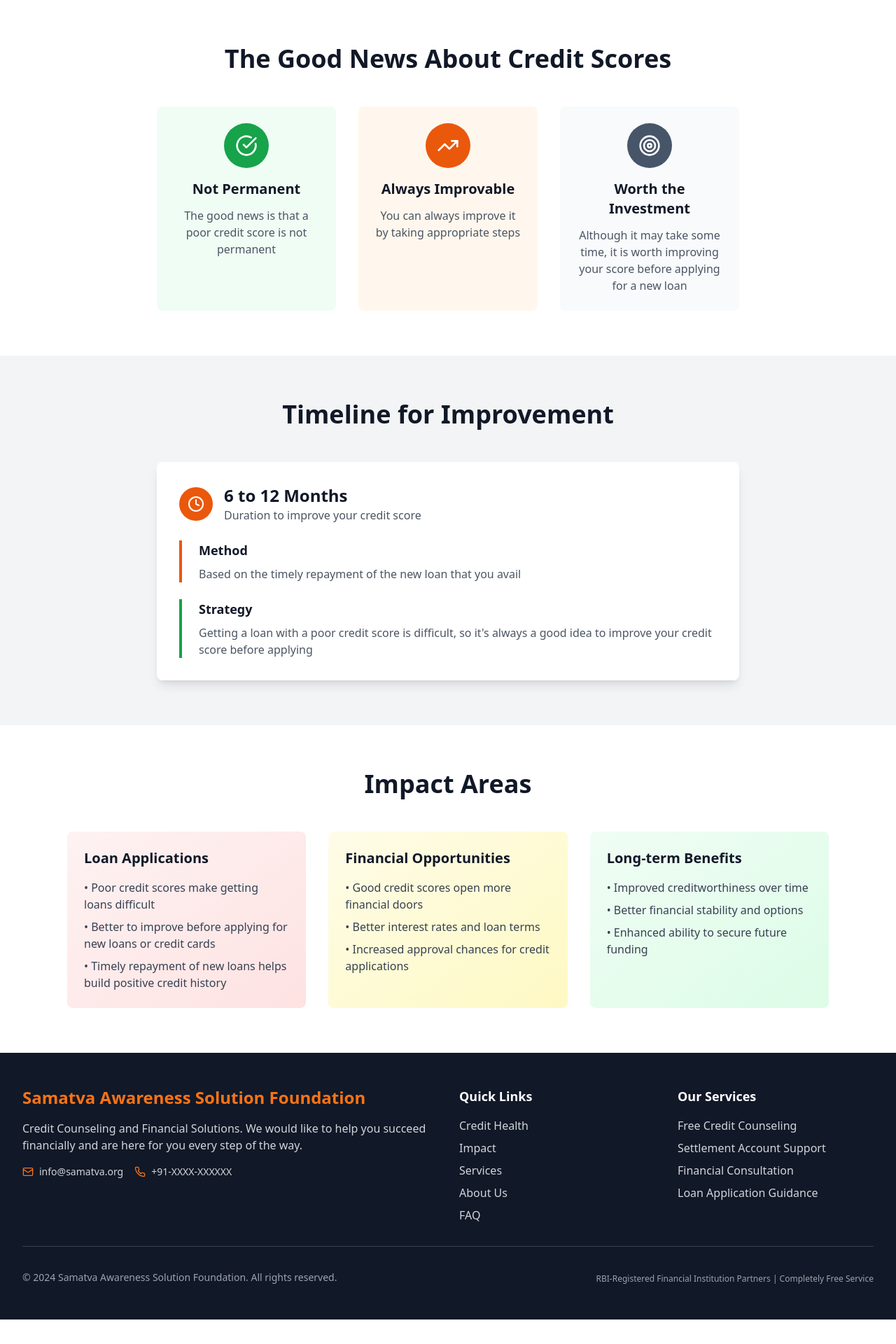
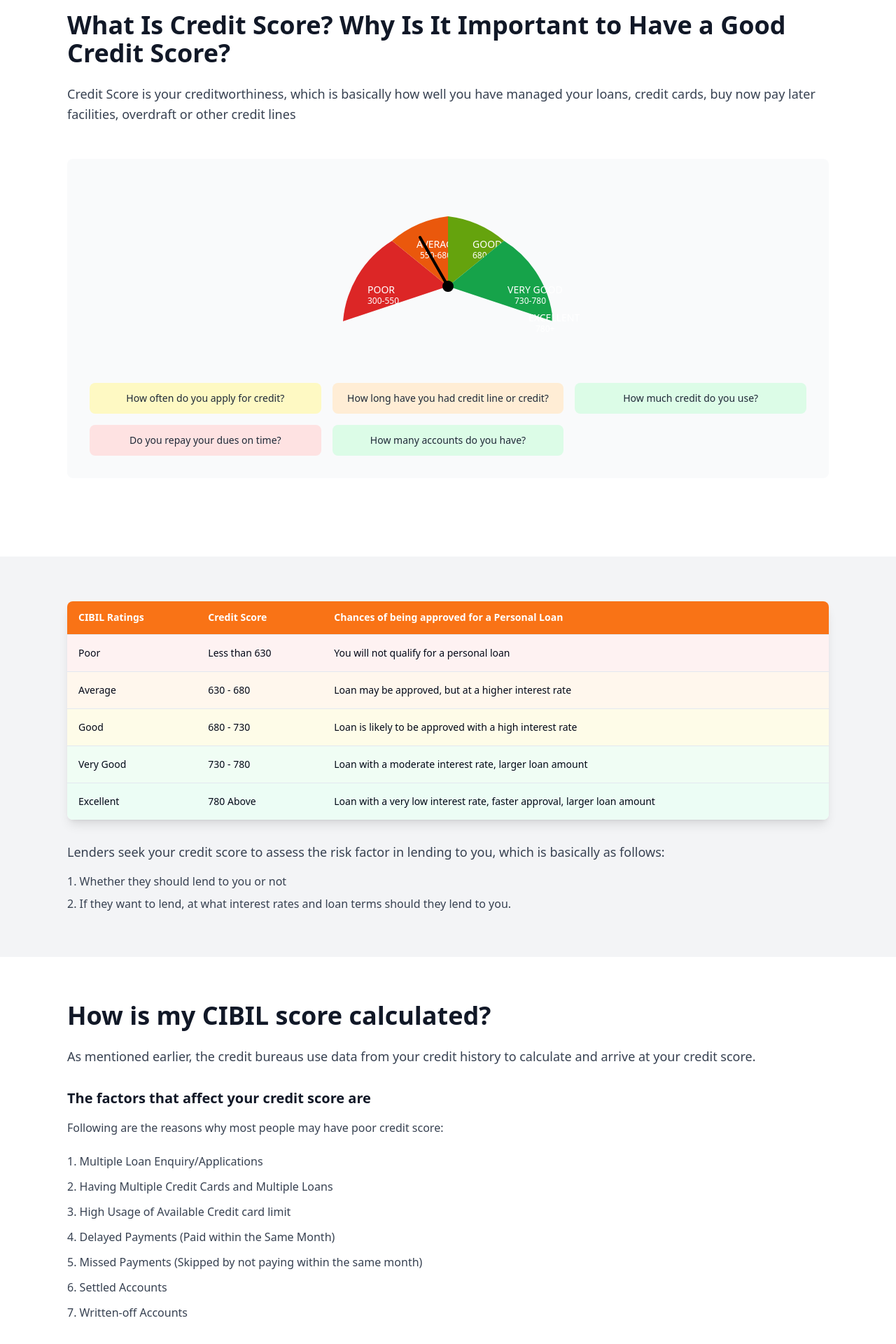
Before and after one commit to GreeseGilbertVijay/soiltecwebsite, a React (Vite) app: page /credit-health in a window 1280 px wide. Shown: the part 340-2260 px from the top of the page at 70% size. Before the commit the page ends 2225 px from the top, so only its background shows below. Built offline with nearby package versions, Linux system fonts and the light colour scheme.

Commit message:
feat: Implement Credit Health page
Created the Credit Health page using the provided content and design, including a credit score indicator, CIBIL ratings table, and maintenance tips.

```diff
--- a/src/pages/CreditHealth.tsx
+++ b/src/pages/CreditHealth.tsx
@@ -2,6 +2,14 @@
 import Navbar from '@/components/Navbar';
 import Footer from '@/components/Footer';
 import { TrendingUp, Clock, Target, CheckCircle } from 'lucide-react';
+import {
+  Table,
+  TableBody,
+  TableCell,
+  TableHead,
+  TableHeader,
+  TableRow,
+} from "@/components/ui/table";
 
 const CreditHealth = () => {
   return (
@@ -12,11 +20,229 @@ const CreditHealth = () => {
       <section className="bg-gradient-to-br from-slate-900 to-slate-700 text-white py-16">
         <div className="max-w-4xl mx-auto text-center px-4 sm:px-6 lg:px-8">
           <h1 className="text-4xl md:text-5xl font-bold mb-6">
-            Understanding Credit Score Impact
+            Credit Worthiness Indicator
           </h1>
           <p className="text-xl text-slate-200">
-            To understand the impact of your Good or Bad Credit Score
+            Understanding Credit Score and Its Importance
           </p>
+        </div>
+      </section>
+
+      {/* What is Credit Score Section */}
+      <section className="py-16 bg-white">
+        <div className="max-w-6xl mx-auto px-4 sm:px-6 lg:px-8">
+          <div className="mb-12">
+            <h2 className="text-3xl md:text-4xl font-bold text-gray-900 mb-6">
+              What Is Credit Score? Why Is It Important to Have a Good Credit Score?
+            </h2>
+            <p className="text-lg text-gray-700 leading-relaxed">
+              Credit Score is your creditworthiness, which is basically how well you have managed your loans, credit cards, buy now pay later facilities, overdraft or other credit lines
+            </p>
+          </div>
+
+          {/* Credit Score Gauge Visual */}
+          <div className="bg-gray-50 rounded-lg p-8 mb-12">
+            <div className="text-center">
+              <div className="relative inline-block">
+                <svg width="400" height="250" viewBox="0 0 400 250" className="mx-auto">
+                  {/* Poor Section */}
+                  <path d="M 50 200 A 150 150 0 0 1 120 85 L 200 150 Z" fill="#dc2626" />
+                  <text x="85" y="160" className="text-sm font-medium fill-white">POOR</text>
+                  <text x="85" y="175" className="text-xs fill-white">300-550</text>
+
+                  {/* Average Section */}
+                  <path d="M 120 85 A 150 150 0 0 1 200 50 L 200 150 Z" fill="#ea580c" />
+                  <text x="155" y="95" className="text-sm font-medium fill-white">AVERAGE</text>
+                  <text x="160" y="110" className="text-xs fill-white">550-680</text>
+
+                  {/* Good Section */}
+                  <path d="M 200 50 A 150 150 0 0 1 280 85 L 200 150 Z" fill="#65a30d" />
+                  <text x="235" y="95" className="text-sm font-medium fill-white">GOOD</text>
+                  <text x="235" y="110" className="text-xs fill-white">680-730</text>
+
+                  {/* Very Good Section */}
+                  <path d="M 280 85 A 150 150 0 0 1 350 200 L 200 150 Z" fill="#16a34a" />
+                  <text x="285" y="160" className="text-sm font-medium fill-white">VERY GOOD</text>
+                  <text x="295" y="175" className="text-xs fill-white">730-780</text>
+
+                  {/* Excellent Section */}
+                  <path d="M 350 200 A 150 150 0 0 1 350 200 L 200 150 Z" fill="#059669" />
+                  <text x="315" y="200" className="text-sm font-medium fill-white">EXCELLENT</text>
+                  <text x="325" y="215" className="text-xs fill-white">780+</text>
+
+                  {/* Needle */}
+                  <line x1="200" y1="150" x2="160" y2="80" stroke="black" strokeWidth="4" strokeLinecap="round" />
+                  <circle cx="200" cy="150" r="8" fill="black" />
+                </svg>
+              </div>
+
+              {/* Question Boxes */}
+              <div className="grid grid-cols-2 md:grid-cols-3 gap-4 mt-8">
+                <div className="bg-yellow-100 p-3 rounded-lg text-sm">
+                  <p className="font-medium text-gray-800">How often do you apply for credit?</p>
+                </div>
+                <div className="bg-orange-100 p-3 rounded-lg text-sm">
+                  <p className="font-medium text-gray-800">How long have you had credit line or credit?</p>
+                </div>
+                <div className="bg-green-100 p-3 rounded-lg text-sm">
+                  <p className="font-medium text-gray-800">How much credit do you use?</p>
+                </div>
+                <div className="bg-red-100 p-3 rounded-lg text-sm">
+                  <p className="font-medium text-gray-800">Do you repay your dues on time?</p>
+                </div>
+                <div className="bg-green-100 p-3 rounded-lg text-sm">
+                  <p className="font-medium text-gray-800">How many accounts do you have?</p>
+                </div>
+              </div>
+            </div>
+          </div>
+        </div>
+      </section>
+
+      {/* CIBIL Ratings Table */}
+      <section className="py-16 bg-gray-100">
+        <div className="max-w-6xl mx-auto px-4 sm:px-6 lg:px-8">
+          <div className="bg-white rounded-lg shadow-lg overflow-hidden">
+            <Table>
+              <TableHeader>
+                <TableRow className="bg-orange-500">
+                  <TableHead className="text-white font-bold">CIBIL Ratings</TableHead>
+                  <TableHead className="text-white font-bold">Credit Score</TableHead>
+                  <TableHead className="text-white font-bold">Chances of being approved for a Personal Loan</TableHead>
+                </TableRow>
+              </TableHeader>
+              <TableBody>
+                <TableRow className="bg-red-50">
+                  <TableCell className="font-medium">Poor</TableCell>
+                  <TableCell>Less than 630</TableCell>
+                  <TableCell>You will not qualify for a personal loan</TableCell>
+                </TableRow>
+                <TableRow className="bg-orange-50">
+                  <TableCell className="font-medium">Average</TableCell>
+                  <TableCell>630 - 680</TableCell>
+                  <TableCell>Loan may be approved, but at a higher interest rate</TableCell>
+                </TableRow>
+                <TableRow className="bg-yellow-50">
+                  <TableCell className="font-medium">Good</TableCell>
+                  <TableCell>680 - 730</TableCell>
+                  <TableCell>Loan is likely to be approved with a high interest rate</TableCell>
+                </TableRow>
+                <TableRow className="bg-green-50">
+                  <TableCell className="font-medium">Very Good</TableCell>
+                  <TableCell>730 - 780</TableCell>
+                  <TableCell>Loan with a moderate interest rate, larger loan amount</TableCell>
+                </TableRow>
+                <TableRow className="bg-emerald-50">
+                  <TableCell className="font-medium">Excellent</TableCell>
+                  <TableCell>780 Above</TableCell>
+                  <TableCell>Loan with a very low interest rate, faster approval, larger loan amount</TableCell>
+                </TableRow>
+              </TableBody>
+            </Table>
+          </div>
+
+          <div className="mt-8 text-gray-700">
+            <p className="text-lg font-medium mb-4">
+              Lenders seek your credit score to assess the risk factor in lending to you, which is basically as follows:
+            </p>
+            <ol className="list-decimal list-inside space-y-2 text-base">
+              <li>Whether they should lend to you or not</li>
+              <li>If they want to lend, at what interest rates and loan terms should they lend to you.</li>
+            </ol>
+          </div>
+        </div>
+      </section>
+
+      {/* How is CIBIL Score Calculated */}
+      <section className="py-16 bg-white">
+        <div className="max-w-6xl mx-auto px-4 sm:px-6 lg:px-8">
+          <h2 className="text-3xl md:text-4xl font-bold text-gray-900 mb-6">
+            How is my CIBIL score calculated?
+          </h2>
+          <p className="text-lg text-gray-700 mb-8">
+            As mentioned earlier, the credit bureaus use data from your credit history to calculate and arrive at your credit score.
+          </p>
+
+          <div className="mb-8">
+            <h3 className="text-xl font-semibold text-gray-900 mb-4">
+              The factors that affect your credit score are
+            </h3>
+            <p className="text-gray-700 mb-6">
+              Following are the reasons why most people may have poor credit score:
+            </p>
+
+            <ol className="list-decimal list-inside space-y-3 text-gray-700">
+              <li>Multiple Loan Enquiry/Applications</li>
+              <li>Having Multiple Credit Cards and Multiple Loans</li>
+              <li>High Usage of Available Credit card limit</li>
+              <li>Delayed Payments (Paid within the Same Month)</li>
+              <li>Missed Payments (Skipped by not paying within the same month)</li>
+              <li>Settled Accounts</li>
+              <li>Written-off Accounts</li>
+            </ol>
+          </div>
+        </div>
+      </section>
+
+      {/* How to Maintain 750+ Credit Score */}
+      <section className="py-16 bg-gray-100">
+        <div className="max-w-6xl mx-auto px-4 sm:px-6 lg:px-8">
+          <h2 className="text-3xl md:text-4xl font-bold text-gray-900 mb-6">
+            How Can I maintain 750 above Credit Score?
+          </h2>
+          <p className="text-lg text-gray-700 mb-8">
+            Maintaining a good credit score can be done easily by doing the following:
+          </p>
+
+          <div className="space-y-8">
+            <div className="bg-white p-6 rounded-lg shadow-lg">
+              <h3 className="text-xl font-semibold text-gray-900 mb-3">
+                1. Pay Your Bills on Time:
+              </h3>
+              <p className="text-gray-700">
+                Timely payments have the biggest impact on your credit score. Set reminders or enable auto-debit to ensure your credit card and loan EMIs are paid without delay.
+              </p>
+            </div>
+
+            <div className="bg-white p-6 rounded-lg shadow-lg">
+              <h3 className="text-xl font-semibold text-gray-900 mb-3">
+                2. Keep Credit Utilization Low:
+              </h3>
+              <p className="text-gray-700 mb-4">
+                Aim to use no more than 30% of your total credit limit. Using too much credit or maxing out your cards can hurt your credit score.
+              </p>
+              <p className="text-gray-600 text-sm bg-gray-50 p-3 rounded">
+                For example, if you have 2 credit cards which have Rs.50,000 and Rs.40,000 as their respective credit limits which adds up to a total credit limit of Rs.90,000. The recommended credit utilization ratio is 30% i.e. Rs.27,000.
+              </p>
+            </div>
+
+            <div className="bg-white p-6 rounded-lg shadow-lg">
+              <h3 className="text-xl font-semibold text-gray-900 mb-3">
+                3. Limit New Credit Applications:
+              </h3>
+              <p className="text-gray-700">
+                It is advisable to restrict the number of new credit applications within a short span of time, as each hard inquiry is recorded on your credit report and can negatively impact your credit score. Multiple inquiries may also signal to lenders that you are credit-hungry or struggling to manage your finances effectively, which can reduce your chances of loan approval.
+              </p>
+            </div>
+
+            <div className="bg-white p-6 rounded-lg shadow-lg">
+              <h3 className="text-xl font-semibold text-gray-900 mb-3">
+                4. Multiple Loans/Credit Cards:
+              </h3>
+              <p className="text-gray-700">
+                Having several loans or credit cards is bad, it increases your repayment burden and risk of missed payments. Lenders may also see it as a sign of credit dependency.
+              </p>
+            </div>
+
+            <div className="bg-white p-6 rounded-lg shadow-lg">
+              <h3 className="text-xl font-semibold text-gray-900 mb-3">
+                5. Monitor Your Credit Report Regularly:
+              </h3>
+              <p className="text-gray-700">
+                Check your credit report on a regular basis to make sure banks/NBFC have updated your repayment history.
+              </p>
+            </div>
+          </div>
         </div>
       </section>
 
@@ -102,46 +328,6 @@ const CreditHealth = () => {
         </div>
       </section>
 
-      {/* Impact Areas */}
-      <section className="py-16 bg-white">
-        <div className="max-w-6xl mx-auto px-4 sm:px-6 lg:px-8">
-          <div className="text-center mb-12">
-            <h2 className="text-3xl md:text-4xl font-bold text-gray-900 mb-6">
-              Impact Areas
-            </h2>
-          </div>
-
-          <div className="grid grid-cols-1 md:grid-cols-3 gap-8">
-            <div className="bg-gradient-to-br from-red-50 to-red-100 p-6 rounded-lg">
-              <h3 className="text-xl font-semibold mb-4 text-gray-900">Loan Applications</h3>
-              <ul className="space-y-2 text-gray-700">
-                <li>• Poor credit scores make getting loans difficult</li>
-                <li>• Better to improve before applying for new loans or credit cards</li>
-                <li>• Timely repayment of new loans helps build positive credit history</li>
-              </ul>
-            </div>
-
-            <div className="bg-gradient-to-br from-yellow-50 to-yellow-100 p-6 rounded-lg">
-              <h3 className="text-xl font-semibold mb-4 text-gray-900">Financial Opportunities</h3>
-              <ul className="space-y-2 text-gray-700">
-                <li>• Good credit scores open more financial doors</li>
-                <li>• Better interest rates and loan terms</li>
-                <li>• Increased approval chances for credit applications</li>
-              </ul>
-            </div>
-
-            <div className="bg-gradient-to-br from-green-50 to-green-100 p-6 rounded-lg">
-              <h3 className="text-xl font-semibold mb-4 text-gray-900">Long-term Benefits</h3>
-              <ul className="space-y-2 text-gray-700">
-                <li>• Improved creditworthiness over time</li>
-                <li>• Better financial stability and options</li>
-                <li>• Enhanced ability to secure future funding</li>
-              </ul>
-            </div>
-          </div>
-        </div>
-      </section>
-
       <Footer />
     </div>
   );
```
